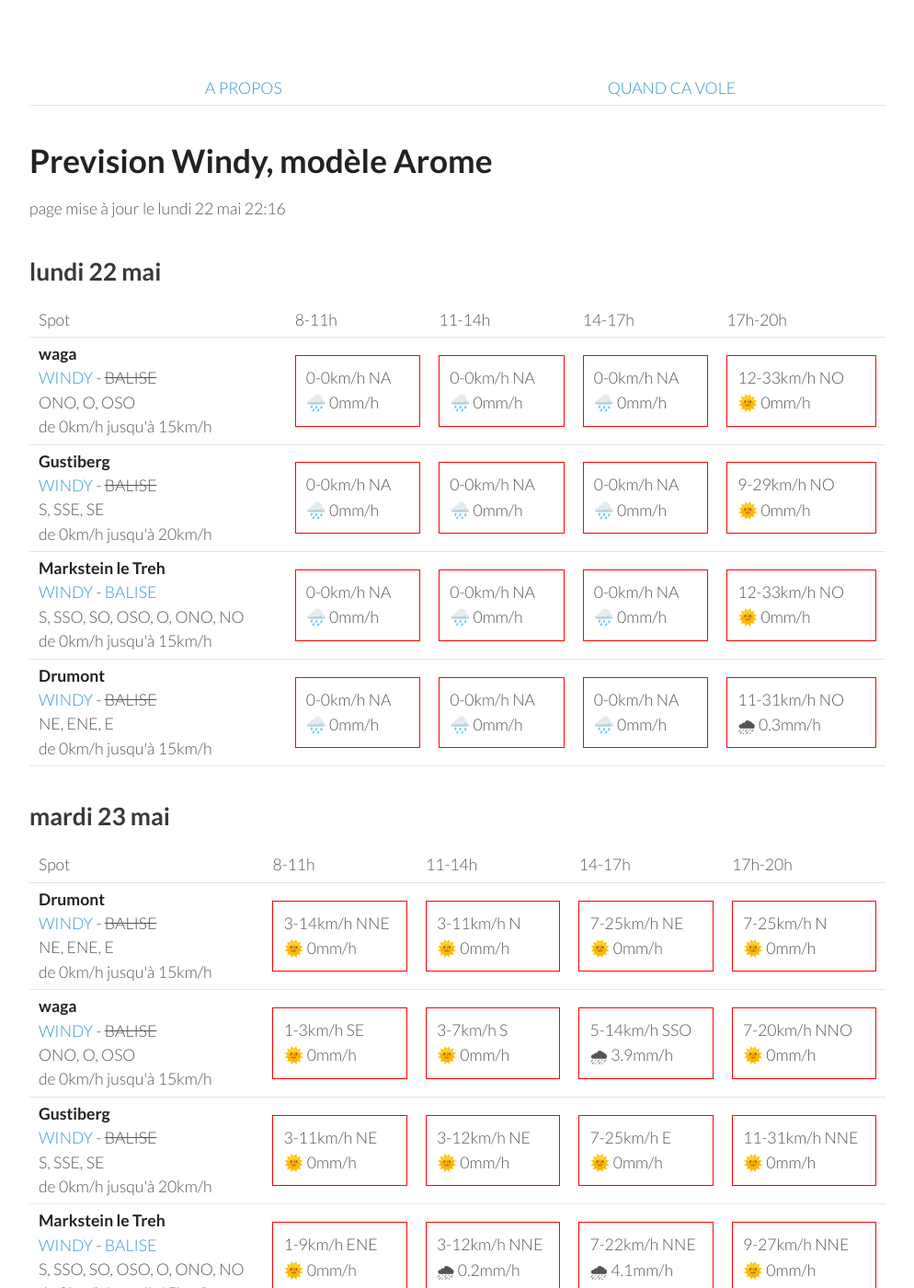
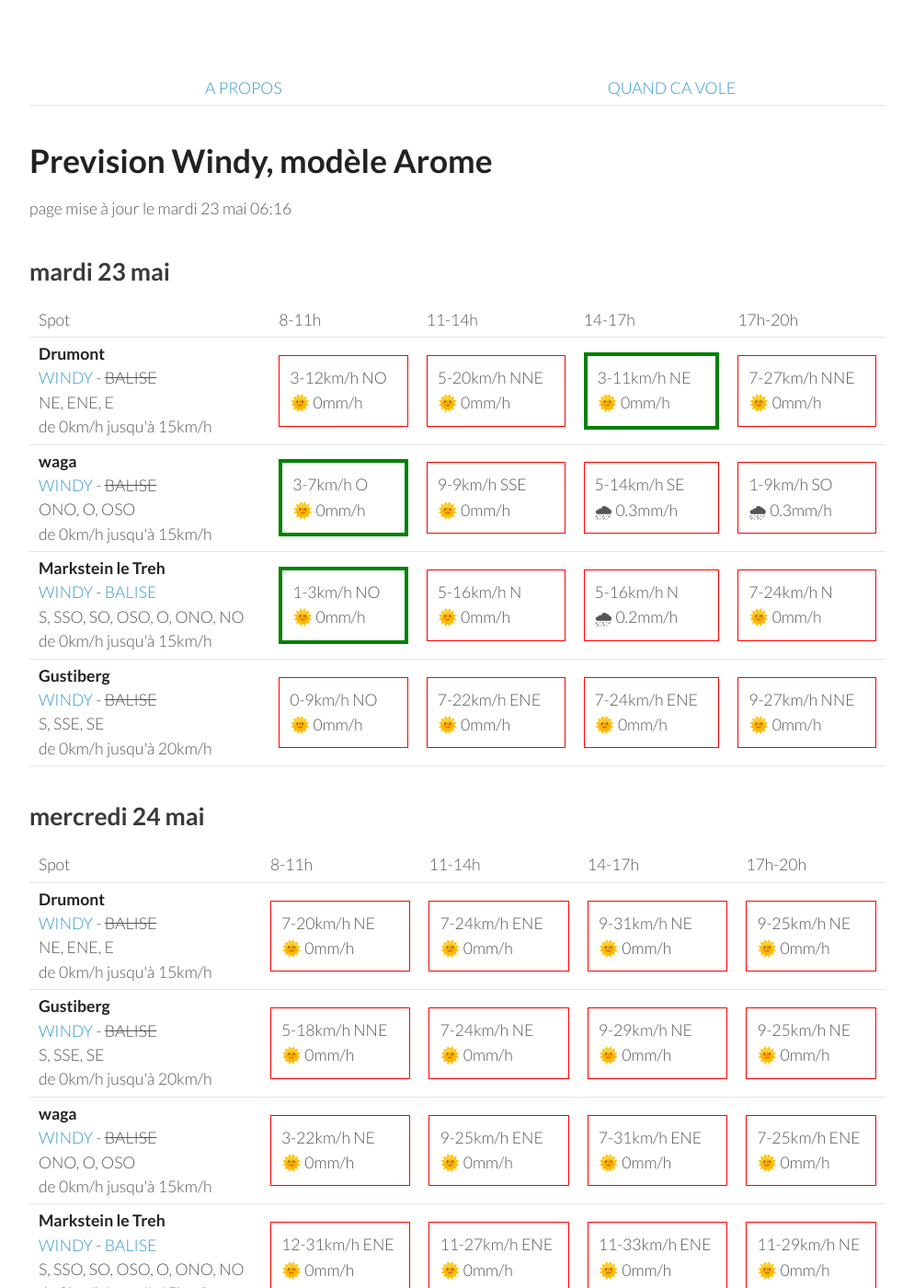
Before and after one commit to parapente-dans-le-nord/parapente-dans-le-nord.github.io, a Jekyll site: the page built from vosges.markdown, in a window 1280 px wide and 1400 px high. Shown: the whole window at 92% size, without its empty margins (26-1020 px from the left). Built offline with Jekyll 4.4.1, drawn with Linux system fonts in a browser that asks for light colours; some of the changed text lies outside the part shown.

Commit message:
update index.markdown

```diff
--- a/vosges.markdown
+++ b/vosges.markdown
@@ -7,60 +7,8 @@ title:  "Tous les spots"
 {: .links}
 
 # Prevision Windy, modèle Arome
-page mise à jour le lundi 22 mai 22:16
+page mise à jour le mardi 23 mai 06:16
 
-## lundi 22 mai
-
-{::nomarkdown}
-<table>
-  <tbody>
-    <tr>
-      <td>Spot</td>
-      <td>8-11h</td>
-      <td>11-14h</td>
-      <td>14-17h</td>
-      <td>17h-20h</td>
-    </tr>
-<tr>
-        <td><strong>waga</strong><br><a href="https://windy.com/47.903/6.996?47.900,6.983,15">WINDY</a> - <span class="no-balise"> BALISE </span><br> <span class="vent-favorable">ONO, O, OSO</span><br><span class="force-vent">de 0km/h jusqu'à 15km/h</span> </td>
-
-            <td><div class="not-flyable"><p>0-0km/h NA</p><p>🌧️ 0mm/h</p></div></td>
-            <td><div class="not-flyable"><p>0-0km/h NA</p><p>🌧️ 0mm/h</p></div></td>
-            <td><div class="not-flyable"><p>0-0km/h NA</p><p>🌧️ 0mm/h</p></div></td>
-            <td><div class="not-flyable"><p>12-33km/h NO</p><p>🌞 0mm/h</p></div></td>
-
-    </tr>
-<tr>
-        <td><strong>Gustiberg</strong><br><a href="https://windy.com/47.894/6.934?47.891,6.934,15,m:eYYagmI">WINDY</a> - <span class="no-balise"> BALISE </span><br> <span class="vent-favorable">S, SSE, SE</span><br><span class="force-vent">de 0km/h jusqu'à 20km/h</span> </td>
-
-            <td><div class="not-flyable"><p>0-0km/h NA</p><p>🌧️ 0mm/h</p></div></td>
-            <td><div class="not-flyable"><p>0-0km/h NA</p><p>🌧️ 0mm/h</p></div></td>
-            <td><div class="not-flyable"><p>0-0km/h NA</p><p>🌧️ 0mm/h</p></div></td>
-            <td><div class="not-flyable"><p>9-29km/h NO</p><p>🌞 0mm/h</p></div></td>
-
-    </tr>
-<tr>
-        <td><strong>Markstein le Treh</strong><br><a href="https://windy.com/47.926/7.012?47.505,7.012,8,m:eY1agmQ">WINDY</a> - <span class=""><a href="http://www.balisemeteo.com/balise.php?idBalise=136">BALISE</a> </span><br> <span class="vent-favorable">S, SSO, SO, OSO, O, ONO, NO</span><br><span class="force-vent">de 0km/h jusqu'à 15km/h</span> </td>
-
-            <td><div class="not-flyable"><p>0-0km/h NA</p><p>🌧️ 0mm/h</p></div></td>
-            <td><div class="not-flyable"><p>0-0km/h NA</p><p>🌧️ 0mm/h</p></div></td>
-            <td><div class="not-flyable"><p>0-0km/h NA</p><p>🌧️ 0mm/h</p></div></td>
-            <td><div class="not-flyable"><p>12-33km/h NO</p><p>🌞 0mm/h</p></div></td>
-
-    </tr>
-<tr>
-        <td><strong>Drumont</strong><br><a href="https://windy.com/47.898/6.919?47.687,6.919,9,m:eYYagmG">WINDY</a> - <span class="no-balise"> BALISE </span><br> <span class="vent-favorable">NE, ENE, E</span><br><span class="force-vent">de 0km/h jusqu'à 15km/h</span> </td>
-
-            <td><div class="not-flyable"><p>0-0km/h NA</p><p>🌧️ 0mm/h</p></div></td>
-            <td><div class="not-flyable"><p>0-0km/h NA</p><p>🌧️ 0mm/h</p></div></td>
-            <td><div class="not-flyable"><p>0-0km/h NA</p><p>🌧️ 0mm/h</p></div></td>
-            <td><div class="not-flyable"><p>11-31km/h NO</p><p>🌧 0.3mm/h</p></div></td>
-
-    </tr>
-
-</tbody>
-</table>
-{:/}
 ## mardi 23 mai
 
 {::nomarkdown}
@@ -76,39 +24,39 @@ page mise à jour le lundi 22 mai 22:16
 <tr>
         <td><strong>Drumont</strong><br><a href="https://windy.com/47.898/6.919?47.687,6.919,9,m:eYYagmG">WINDY</a> - <span class="no-balise"> BALISE </span><br> <span class="vent-favorable">NE, ENE, E</span><br><span class="force-vent">de 0km/h jusqu'à 15km/h</span> </td>
 
-            <td><div class="not-flyable"><p>3-14km/h NNE</p><p>🌞 0mm/h</p></div></td>
-            <td><div class="not-flyable"><p>3-11km/h N</p><p>🌞 0mm/h</p></div></td>
-            <td><div class="not-flyable"><p>7-25km/h NE</p><p>🌞 0mm/h</p></div></td>
-            <td><div class="not-flyable"><p>7-25km/h N</p><p>🌞 0mm/h</p></div></td>
+            <td><div class="not-flyable"><p>3-12km/h NO</p><p>🌞 0mm/h</p></div></td>
+            <td><div class="not-flyable"><p>5-20km/h NNE</p><p>🌞 0mm/h</p></div></td>
+            <td><div class="flyable"><p>3-11km/h NE</p><p>🌞 0mm/h</p></div></td>
+            <td><div class="not-flyable"><p>7-27km/h NNE</p><p>🌞 0mm/h</p></div></td>
 
 
     </tr>
 <tr>
         <td><strong>waga</strong><br><a href="https://windy.com/47.903/6.996?47.900,6.983,15">WINDY</a> - <span class="no-balise"> BALISE </span><br> <span class="vent-favorable">ONO, O, OSO</span><br><span class="force-vent">de 0km/h jusqu'à 15km/h</span> </td>
 
-            <td><div class="not-flyable"><p>1-3km/h SE</p><p>🌞 0mm/h</p></div></td>
-            <td><div class="not-flyable"><p>3-7km/h S</p><p>🌞 0mm/h</p></div></td>
-            <td><div class="not-flyable"><p>5-14km/h SSO</p><p>🌧 3.9mm/h</p></div></td>
-            <td><div class="not-flyable"><p>7-20km/h NNO</p><p>🌞 0mm/h</p></div></td>
+            <td><div class="flyable"><p>3-7km/h O</p><p>🌞 0mm/h</p></div></td>
+            <td><div class="not-flyable"><p>9-9km/h SSE</p><p>🌞 0mm/h</p></div></td>
+            <td><div class="not-flyable"><p>5-14km/h SE</p><p>🌧 0.3mm/h</p></div></td>
+            <td><div class="not-flyable"><p>1-9km/h SO</p><p>🌧 0.3mm/h</p></div></td>
+
+
+    </tr>
+<tr>
+        <td><strong>Markstein le Treh</strong><br><a href="https://windy.com/47.926/7.012?47.505,7.012,8,m:eY1agmQ">WINDY</a> - <span class=""><a href="http://www.balisemeteo.com/balise.php?idBalise=136">BALISE</a> </span><br> <span class="vent-favorable">S, SSO, SO, OSO, O, ONO, NO</span><br><span class="force-vent">de 0km/h jusqu'à 15km/h</span> </td>
+
+            <td><div class="flyable"><p>1-3km/h NO</p><p>🌞 0mm/h</p></div></td>
+            <td><div class="not-flyable"><p>5-16km/h N</p><p>🌞 0mm/h</p></div></td>
+            <td><div class="not-flyable"><p>5-16km/h N</p><p>🌧 0.2mm/h</p></div></td>
+            <td><div class="not-flyable"><p>7-24km/h N</p><p>🌞 0mm/h</p></div></td>
 
 
     </tr>
 <tr>
         <td><strong>Gustiberg</strong><br><a href="https://windy.com/47.894/6.934?47.891,6.934,15,m:eYYagmI">WINDY</a> - <span class="no-balise"> BALISE </span><br> <span class="vent-favorable">S, SSE, SE</span><br><span class="force-vent">de 0km/h jusqu'à 20km/h</span> </td>
 
-            <td><div class="not-flyable"><p>3-11km/h NE</p><p>🌞 0mm/h</p></div></td>
-            <td><div class="not-flyable"><p>3-12km/h NE</p><p>🌞 0mm/h</p></div></td>
-            <td><div class="not-flyable"><p>7-25km/h E</p><p>🌞 0mm/h</p></div></td>
-            <td><div class="not-flyable"><p>11-31km/h NNE</p><p>🌞 0mm/h</p></div></td>
-
-
-    </tr>
-<tr>
-        <td><strong>Markstein le Treh</strong><br><a href="https://windy.com/47.926/7.012?47.505,7.012,8,m:eY1agmQ">WINDY</a> - <span class=""><a href="http://www.balisemeteo.com/balise.php?idBalise=136">BALISE</a> </span><br> <span class="vent-favorable">S, SSO, SO, OSO, O, ONO, NO</span><br><span class="force-vent">de 0km/h jusqu'à 15km/h</span> </td>
-
-            <td><div class="not-flyable"><p>1-9km/h ENE</p><p>🌞 0mm/h</p></div></td>
-            <td><div class="not-flyable"><p>3-12km/h NNE</p><p>🌧 0.2mm/h</p></div></td>
-            <td><div class="not-flyable"><p>7-22km/h NNE</p><p>🌧 4.1mm/h</p></div></td>
+            <td><div class="not-flyable"><p>0-9km/h NO</p><p>🌞 0mm/h</p></div></td>
+            <td><div class="not-flyable"><p>7-22km/h ENE</p><p>🌞 0mm/h</p></div></td>
+            <td><div class="not-flyable"><p>7-24km/h ENE</p><p>🌞 0mm/h</p></div></td>
             <td><div class="not-flyable"><p>9-27km/h NNE</p><p>🌞 0mm/h</p></div></td>
 
 
@@ -133,19 +81,19 @@ page mise à jour le lundi 22 mai 22:16
         <td><strong>Drumont</strong><br><a href="https://windy.com/47.898/6.919?47.687,6.919,9,m:eYYagmG">WINDY</a> - <span class="no-balise"> BALISE </span><br> <span class="vent-favorable">NE, ENE, E</span><br><span class="force-vent">de 0km/h jusqu'à 15km/h</span> </td>
 
             <td><div class="not-flyable"><p>7-20km/h NE</p><p>🌞 0mm/h</p></div></td>
-            <td><div class="not-flyable"><p>9-29km/h NE</p><p>🌞 0mm/h</p></div></td>
-            <td><div class="not-flyable"><p>11-31km/h NE</p><p>🌞 0mm/h</p></div></td>
-            <td><div class="not-flyable"><p>12-35km/h NE</p><p>🌞 0mm/h</p></div></td>
+            <td><div class="not-flyable"><p>7-24km/h ENE</p><p>🌞 0mm/h</p></div></td>
+            <td><div class="not-flyable"><p>9-31km/h NE</p><p>🌞 0mm/h</p></div></td>
+            <td><div class="not-flyable"><p>9-25km/h NE</p><p>🌞 0mm/h</p></div></td>
 
 
     </tr>
 <tr>
         <td><strong>Gustiberg</strong><br><a href="https://windy.com/47.894/6.934?47.891,6.934,15,m:eYYagmI">WINDY</a> - <span class="no-balise"> BALISE </span><br> <span class="vent-favorable">S, SSE, SE</span><br><span class="force-vent">de 0km/h jusqu'à 20km/h</span> </td>
 
-            <td><div class="not-flyable"><p>5-16km/h NNE</p><p>🌞 0mm/h</p></div></td>
+            <td><div class="not-flyable"><p>5-18km/h NNE</p><p>🌞 0mm/h</p></div></td>
+            <td><div class="not-flyable"><p>7-24km/h NE</p><p>🌞 0mm/h</p></div></td>
             <td><div class="not-flyable"><p>9-29km/h NE</p><p>🌞 0mm/h</p></div></td>
-            <td><div class="not-flyable"><p>11-31km/h NE</p><p>🌞 0mm/h</p></div></td>
-            <td><div class="not-flyable"><p>12-35km/h NE</p><p>🌞 0mm/h</p></div></td>
+            <td><div class="not-flyable"><p>9-25km/h NE</p><p>🌞 0mm/h</p></div></td>
 
 
     </tr>
@@ -153,19 +101,19 @@ page mise à jour le lundi 22 mai 22:16
         <td><strong>waga</strong><br><a href="https://windy.com/47.903/6.996?47.900,6.983,15">WINDY</a> - <span class="no-balise"> BALISE </span><br> <span class="vent-favorable">ONO, O, OSO</span><br><span class="force-vent">de 0km/h jusqu'à 15km/h</span> </td>
 
             <td><div class="not-flyable"><p>3-22km/h NE</p><p>🌞 0mm/h</p></div></td>
-            <td><div class="not-flyable"><p>9-33km/h NE</p><p>🌞 0mm/h</p></div></td>
-            <td><div class="not-flyable"><p>11-35km/h NE</p><p>🌞 0mm/h</p></div></td>
-            <td><div class="not-flyable"><p>12-37km/h NE</p><p>🌞 0mm/h</p></div></td>
+            <td><div class="not-flyable"><p>9-25km/h ENE</p><p>🌞 0mm/h</p></div></td>
+            <td><div class="not-flyable"><p>7-31km/h ENE</p><p>🌞 0mm/h</p></div></td>
+            <td><div class="not-flyable"><p>7-25km/h ENE</p><p>🌞 0mm/h</p></div></td>
 
 
     </tr>
 <tr>
         <td><strong>Markstein le Treh</strong><br><a href="https://windy.com/47.926/7.012?47.505,7.012,8,m:eY1agmQ">WINDY</a> - <span class=""><a href="http://www.balisemeteo.com/balise.php?idBalise=136">BALISE</a> </span><br> <span class="vent-favorable">S, SSO, SO, OSO, O, ONO, NO</span><br><span class="force-vent">de 0km/h jusqu'à 15km/h</span> </td>
 
+            <td><div class="not-flyable"><p>12-31km/h ENE</p><p>🌞 0mm/h</p></div></td>
             <td><div class="not-flyable"><p>11-27km/h ENE</p><p>🌞 0mm/h</p></div></td>
-            <td><div class="not-flyable"><p>9-33km/h NE</p><p>🌞 0mm/h</p></div></td>
-            <td><div class="not-flyable"><p>11-35km/h NE</p><p>🌞 0mm/h</p></div></td>
-            <td><div class="not-flyable"><p>12-37km/h NE</p><p>🌞 0mm/h</p></div></td>
+            <td><div class="not-flyable"><p>11-33km/h ENE</p><p>🌞 0mm/h</p></div></td>
+            <td><div class="not-flyable"><p>11-29km/h NE</p><p>🌞 0mm/h</p></div></td>
 
 
     </tr>
@@ -188,40 +136,40 @@ page mise à jour le lundi 22 mai 22:16
 <tr>
         <td><strong>Drumont</strong><br><a href="https://windy.com/47.898/6.919?47.687,6.919,9,m:eYYagmG">WINDY</a> - <span class="no-balise"> BALISE </span><br> <span class="vent-favorable">NE, ENE, E</span><br><span class="force-vent">de 0km/h jusqu'à 15km/h</span> </td>
 
-            <td><div class="not-flyable"><p>12-38km/h NE</p><p>🌞 0mm/h</p></div></td>
-            <td><div class="not-flyable"><p>16-44km/h ENE</p><p>🌞 0mm/h</p></div></td>
-            <td><div class="not-flyable"><p>16-48km/h ENE</p><p>🌞 0mm/h</p></div></td>
-            <td><div class="not-flyable"><p>16-44km/h ENE</p><p>🌞 0mm/h</p></div></td>
+            <td><div class="not-flyable"><p>12-35km/h NE</p><p>🌞 0mm/h</p></div></td>
+            <td><div class="not-flyable"><p>16-46km/h ENE</p><p>🌞 0mm/h</p></div></td>
+            <td><div class="not-flyable"><p>18-50km/h ENE</p><p>🌞 0mm/h</p></div></td>
+            <td><div class="not-flyable"><p>16-46km/h NE</p><p>🌞 0mm/h</p></div></td>
 
 
     </tr>
 <tr>
         <td><strong>Markstein le Treh</strong><br><a href="https://windy.com/47.926/7.012?47.505,7.012,8,m:eY1agmQ">WINDY</a> - <span class=""><a href="http://www.balisemeteo.com/balise.php?idBalise=136">BALISE</a> </span><br> <span class="vent-favorable">S, SSO, SO, OSO, O, ONO, NO</span><br><span class="force-vent">de 0km/h jusqu'à 15km/h</span> </td>
 
-            <td><div class="not-flyable"><p>12-40km/h NE</p><p>🌞 0mm/h</p></div></td>
-            <td><div class="not-flyable"><p>16-48km/h NE</p><p>🌞 0mm/h</p></div></td>
-            <td><div class="not-flyable"><p>18-53km/h ENE</p><p>🌞 0mm/h</p></div></td>
-            <td><div class="not-flyable"><p>18-50km/h NE</p><p>🌞 0mm/h</p></div></td>
+            <td><div class="not-flyable"><p>11-38km/h NE</p><p>🌞 0mm/h</p></div></td>
+            <td><div class="not-flyable"><p>16-50km/h NE</p><p>🌞 0mm/h</p></div></td>
+            <td><div class="not-flyable"><p>18-55km/h ENE</p><p>🌞 0mm/h</p></div></td>
+            <td><div class="not-flyable"><p>18-51km/h NE</p><p>🌞 0mm/h</p></div></td>
 
 
     </tr>
 <tr>
         <td><strong>waga</strong><br><a href="https://windy.com/47.903/6.996?47.900,6.983,15">WINDY</a> - <span class="no-balise"> BALISE </span><br> <span class="vent-favorable">ONO, O, OSO</span><br><span class="force-vent">de 0km/h jusqu'à 15km/h</span> </td>
 
-            <td><div class="not-flyable"><p>12-40km/h NE</p><p>🌞 0mm/h</p></div></td>
-            <td><div class="not-flyable"><p>16-48km/h NE</p><p>🌞 0mm/h</p></div></td>
-            <td><div class="not-flyable"><p>18-53km/h ENE</p><p>🌞 0mm/h</p></div></td>
-            <td><div class="not-flyable"><p>18-50km/h NE</p><p>🌞 0mm/h</p></div></td>
+            <td><div class="not-flyable"><p>11-38km/h NE</p><p>🌞 0mm/h</p></div></td>
+            <td><div class="not-flyable"><p>16-50km/h NE</p><p>🌞 0mm/h</p></div></td>
+            <td><div class="not-flyable"><p>18-55km/h ENE</p><p>🌞 0mm/h</p></div></td>
+            <td><div class="not-flyable"><p>18-51km/h NE</p><p>🌞 0mm/h</p></div></td>
 
 
     </tr>
 <tr>
         <td><strong>Gustiberg</strong><br><a href="https://windy.com/47.894/6.934?47.891,6.934,15,m:eYYagmI">WINDY</a> - <span class="no-balise"> BALISE </span><br> <span class="vent-favorable">S, SSE, SE</span><br><span class="force-vent">de 0km/h jusqu'à 20km/h</span> </td>
 
-            <td><div class="not-flyable"><p>12-38km/h NE</p><p>🌞 0mm/h</p></div></td>
-            <td><div class="not-flyable"><p>16-44km/h ENE</p><p>🌞 0mm/h</p></div></td>
-            <td><div class="not-flyable"><p>18-50km/h ENE</p><p>🌞 0mm/h</p></div></td>
+            <td><div class="not-flyable"><p>12-35km/h NE</p><p>🌞 0mm/h</p></div></td>
             <td><div class="not-flyable"><p>16-46km/h ENE</p><p>🌞 0mm/h</p></div></td>
+            <td><div class="not-flyable"><p>18-51km/h ENE</p><p>🌞 0mm/h</p></div></td>
+            <td><div class="not-flyable"><p>18-46km/h NE</p><p>🌞 0mm/h</p></div></td>
 
 
     </tr>
@@ -244,8 +192,8 @@ page mise à jour le lundi 22 mai 22:16
 <tr>
         <td><strong>Drumont</strong><br><a href="https://windy.com/47.898/6.919?47.687,6.919,9,m:eYYagmG">WINDY</a> - <span class="no-balise"> BALISE </span><br> <span class="vent-favorable">NE, ENE, E</span><br><span class="force-vent">de 0km/h jusqu'à 15km/h</span> </td>
 
-            <td><div class="not-flyable"><p>11-33km/h ENE</p><p>🌞 0mm/h</p></div></td>
-            <td><div class="not-flyable"><p>11-33km/h ENE</p><p>🌞 0mm/h</p></div></td>
+            <td><div class="not-flyable"><p>11-35km/h ENE</p><p>🌞 0mm/h</p></div></td>
+            <td><div class="not-flyable"><p>12-35km/h ENE</p><p>🌞 0mm/h</p></div></td>
             <td><div class="not-flyable"><p>12-37km/h NE</p><p>🌞 0mm/h</p></div></td>
             <td><div class="not-flyable"><p>14-40km/h NE</p><p>🌞 0mm/h</p></div></td>
 
@@ -255,7 +203,7 @@ page mise à jour le lundi 22 mai 22:16
         <td><strong>Markstein le Treh</strong><br><a href="https://windy.com/47.926/7.012?47.505,7.012,8,m:eY1agmQ">WINDY</a> - <span class=""><a href="http://www.balisemeteo.com/balise.php?idBalise=136">BALISE</a> </span><br> <span class="vent-favorable">S, SSO, SO, OSO, O, ONO, NO</span><br><span class="force-vent">de 0km/h jusqu'à 15km/h</span> </td>
 
             <td><div class="not-flyable"><p>9-35km/h NE</p><p>🌞 0mm/h</p></div></td>
-            <td><div class="not-flyable"><p>12-37km/h NE</p><p>🌞 0mm/h</p></div></td>
+            <td><div class="not-flyable"><p>12-38km/h NE</p><p>🌞 0mm/h</p></div></td>
             <td><div class="not-flyable"><p>14-42km/h NE</p><p>🌞 0mm/h</p></div></td>
             <td><div class="not-flyable"><p>16-44km/h NE</p><p>🌞 0mm/h</p></div></td>
 
@@ -264,8 +212,8 @@ page mise à jour le lundi 22 mai 22:16
 <tr>
         <td><strong>waga</strong><br><a href="https://windy.com/47.903/6.996?47.900,6.983,15">WINDY</a> - <span class="no-balise"> BALISE </span><br> <span class="vent-favorable">ONO, O, OSO</span><br><span class="force-vent">de 0km/h jusqu'à 15km/h</span> </td>
 
-            <td><div class="not-flyable"><p>9-35km/h NE</p><p>🌞 0mm/h</p></div></td>
-            <td><div class="not-flyable"><p>11-37km/h NE</p><p>🌞 0mm/h</p></div></td>
+            <td><div class="not-flyable"><p>11-35km/h NE</p><p>🌞 0mm/h</p></div></td>
+            <td><div class="not-flyable"><p>12-38km/h NE</p><p>🌞 0mm/h</p></div></td>
             <td><div class="not-flyable"><p>14-42km/h NE</p><p>🌞 0mm/h</p></div></td>
             <td><div class="not-flyable"><p>14-44km/h NE</p><p>🌞 0mm/h</p></div></td>
 
@@ -274,8 +222,8 @@ page mise à jour le lundi 22 mai 22:16
 <tr>
         <td><strong>Gustiberg</strong><br><a href="https://windy.com/47.894/6.934?47.891,6.934,15,m:eYYagmI">WINDY</a> - <span class="no-balise"> BALISE </span><br> <span class="vent-favorable">S, SSE, SE</span><br><span class="force-vent">de 0km/h jusqu'à 20km/h</span> </td>
 
-            <td><div class="not-flyable"><p>11-33km/h NE</p><p>🌞 0mm/h</p></div></td>
             <td><div class="not-flyable"><p>11-35km/h ENE</p><p>🌞 0mm/h</p></div></td>
+            <td><div class="not-flyable"><p>12-37km/h ENE</p><p>🌞 0mm/h</p></div></td>
             <td><div class="not-flyable"><p>14-38km/h NE</p><p>🌞 0mm/h</p></div></td>
             <td><div class="not-flyable"><p>14-40km/h NE</p><p>🌞 0mm/h</p></div></td>
 
```
